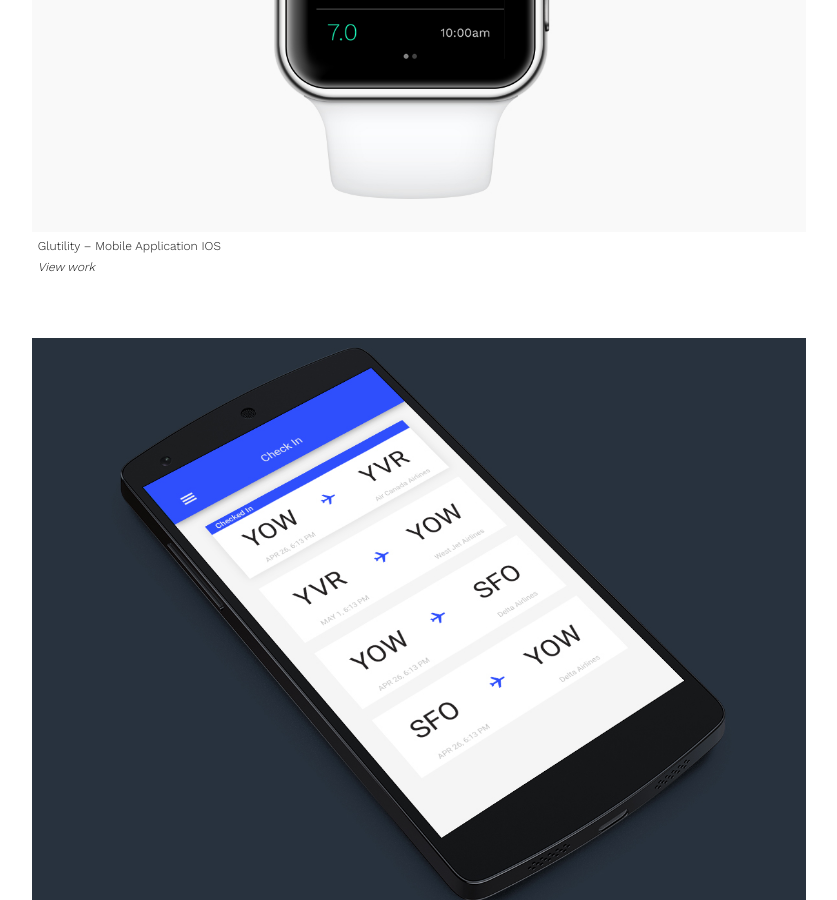
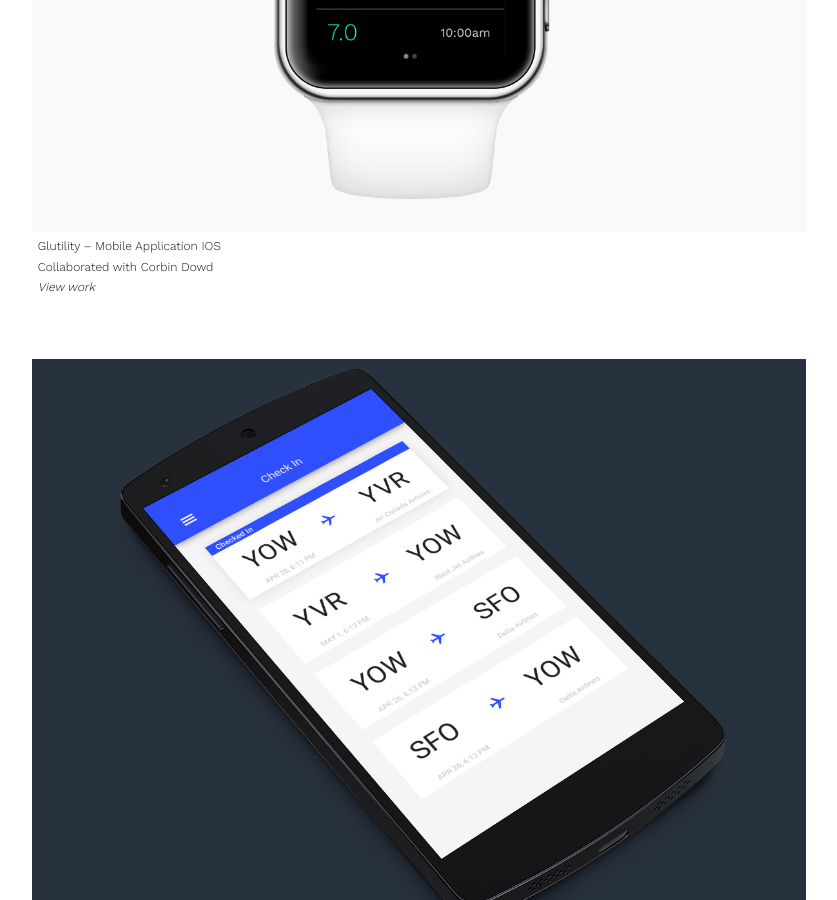
Before and after one commit to sydneydowd/portfolio, a Jekyll site: the page built from index.html, in a window 1280 px wide and 900 px high, scrolled down 538 px. Shown: the whole window, without its empty margins (221-1058 px from the left). Built offline with Jekyll 4.4.1, drawn with Linux system fonts in a browser that asks for light colours.

Commit message:
added sketches to diabetes app and tomatoes

```diff
--- a/index.html
+++ b/index.html
@@ -7,7 +7,7 @@
 
    <figure class="padding">
       <a href="{{site.baseurl}}/mmol/"><img class="workprev" src="{{site.baseurl}}/images/diabetes-prev.jpg" alt="Diabetes App Iwatch"></a>
-        <figcaption class="milli">Glutility – Mobile Application IOS <br><a href="{{site.baseurl}}/mmol/" class="caption" aria-label="view myflight mobile app work page"><em>View work</em></a></figcaption>
+        <figcaption class="milli">Glutility – Mobile Application IOS<br> Collaborated with Corbin Dowd<br><a href="{{site.baseurl}}/mmol/" class="caption" aria-label="view myflight mobile app work page"><em>View work</em></a></figcaption>
     </figure>
 
   <figure class="padding">
--- a/mmol.html
+++ b/mmol.html
@@ -14,6 +14,7 @@
     <img class="workprev pad-t" src="{{site.baseurl}}/images/diabetes-app.jpg" alt="Blood level on app">
     <img class="workprev pad-t" src="{{site.baseurl}}/images/diabetes-watch.jpg" alt="Records on Iwatch">
     <img class="workprev pad-t" src="{{site.baseurl}}/images/diabetes-list.jpg" alt="Log Book on Watch">
+    <img class="workprev pad-t" src="{{site.baseurl}}/images/diabetes-sketches.jpg" alt="Sketches of App">
     <img class="workprev pad-t pad-b" src="{{site.baseurl}}/images/diabetes-proto.png" alt="Log Book on Watch">
 
 
--- a/tomaso.html
+++ b/tomaso.html
@@ -14,7 +14,8 @@
     <img class="workprev pad-t pad-b" src="{{site.baseurl}}/images/tomaso-horizontal.png" alt="Tomaso Logo Horizontal">
     <img class="workprev pad-t pad-b" src="{{site.baseurl}}/images/tomaso-vertical.png" alt="Tomaso Logo Vertical">
     <img class="workprev pad-t pad-b" src="{{site.baseurl}}/images/tomaso-window.jpg" alt="Tomaso Logo Vertical">
-    <img class="workprev pad-t pad-b" class="pad-b" src="{{site.baseurl}}/images/tomaso-card.jpg" alt="Tomaso Buisness Cards">
+    <img class="workprev pad-t pad-b" src="{{site.baseurl}}/images/tomaso-card.jpg" alt="Tomaso Buisness Cards">
+    <img class="workprev pad-t pad-b" class="pad-b" src="{{site.baseurl}}/images/tomaso-sketches.jpg" alt="Tomaso Sketches">
 
 
 <footer>
```
Also changed, not shown: images/diabetes-high.jpg (deleted), images/diabetes-low.jpg (deleted), images/diabetes-normal.jpg (deleted), 2 other files.
